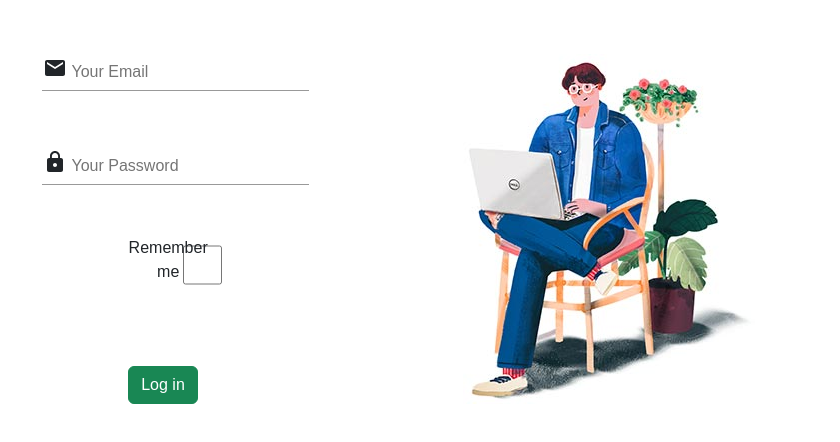
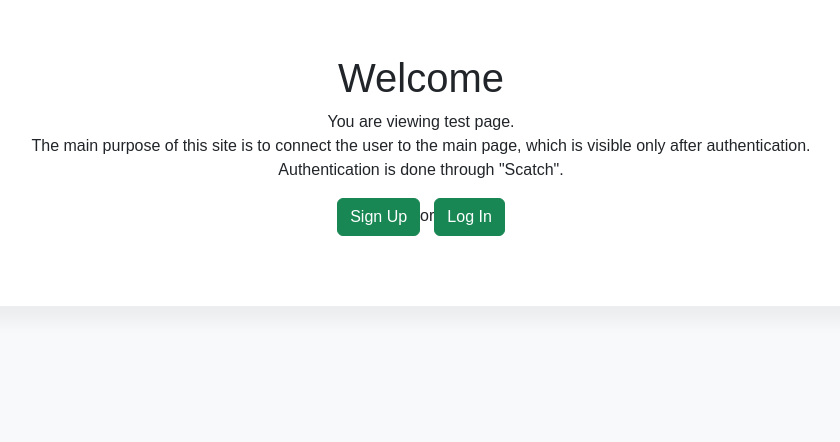
Before and after one commit to zanguraa/signup-login-form-stytch, a React (Create React App) app: page / in a window 1280 px wide. Shown: the part 166-608 px from the top of the page, without its empty margins (219-1059 px from the left). Built offline with nearby package versions, Linux system fonts and the light colour scheme; a web font is replaced by a local one.

Commit message:
feat: added routes

```diff
--- a/package.json
+++ b/package.json
@@ -17,6 +17,7 @@
     "bootstrap": "^5.3.2",
     "react": "^18.2.0",
     "react-dom": "^18.2.0",
+    "react-router-dom": "^6.16.0",
     "react-scripts": "5.0.1",
     "typescript": "^4.9.5",
     "web-vitals": "^2.1.4"
--- a/src/App.tsx
+++ b/src/App.tsx
@@ -3,11 +3,22 @@ import "./App.css";
 import Signup from "./pages/signup/Signup";
 import { Email, Lock } from "@mui/icons-material";
 import Login from "./pages/login/Login";
+import { BrowserRouter as Router, Route, Routes } from "react-router-dom";
+import WelcomePage from "./components/WelcomePage";
 
 function App() {
   return (
     <div className="App bg-body-tertiary">
-      {/* <div className="form-group">
+      <Router>
+        <Routes>
+          <Route path="/" element={<WelcomePage />} />
+          <Route path="/signup" element={<Signup />} />
+          <Route path="/login" element={<Login />} />
+        </Routes>
+        {/* <div className="form-group">
+
+
+        {/* <div className="form-group">
         <label htmlFor="email">
           <Email />
         </label>
@@ -19,8 +30,9 @@ function App() {
         </label>
         <input type="password" placeholder="Your Password" />
       </div> */}
-      {/* <Signup /> */}
-      <Login />
+        {/* <Signup /> */}
+        {/* <Login /> */}
+      </Router>
     </div>
   );
 }
--- /dev/null
+++ b/src/components/WelcomePage.tsx
@@ -0,0 +1,30 @@
+import React from "react";
+import { Link } from "react-router-dom";
+import "./welcome.css";
+
+const WelcomePage = () => {
+  return (
+    <div className="container">
+      <h1>Welcome </h1>
+      <p className="fw-light">
+        You are viewing test page.
+        <br />
+        The main purpose of this site is to connect the user to the main page,
+        which is visible only after authentication.
+        <br />
+        Authentication is done through "Scatch".
+      </p>
+      <div className="welcome-form">
+        <Link to="/signup">
+          <button className="welcome-btn btn btn-success">Sign Up</button>
+        </Link>
+        or
+        <Link to="/login">
+          <button className="welcome-btn btn btn-success">Log In</button>
+        </Link>
+      </div>
+    </div>
+  );
+};
+
+export default WelcomePage;
--- /dev/null
+++ b/src/components/welcome.css
@@ -0,0 +1,9 @@
+.container {
+  display: flex;
+  flex-direction: column;
+  position: relative;
+}
+
+.welcome-btn {
+  margin: 0;
+}
--- a/src/pages/login/Login.tsx
+++ b/src/pages/login/Login.tsx
@@ -2,6 +2,7 @@ import React from "react";
 import "../signup/signup.css";
 import signinImage from "../../assets/images/signin.jpg";
 import { Email, Lock } from "@mui/icons-material";
+import { Link } from "react-router-dom";
 
 const Login = () => {
   return (
@@ -15,20 +16,27 @@ const Login = () => {
         </div>
         <div className="form-group">
           <label htmlFor="password">
-
             <Lock />
           </label>
           <input type="password" placeholder="Your Password" />
         </div>
-        <div style={{ display: "flex", alignContent: "center" }}>
+        <div
+          style={{ width: "150px" }}
+          className="flex mt-2 align-items-start d-flex  justify-content-between"
+        >
           <label htmlFor="checkbox">Remember me</label>
-          <input id="checkbox" type="checkbox" />
+          <input style={{ width: "20px" }} id="checkbox" type="checkbox" />
         </div>
         <button className="btn btn-success">Log in</button>
       </div>
       <div>
         <img src={signinImage} alt="signup" />
       </div>
+      <div>
+        <p className="text-center mt-2">
+          Don't have an account? <Link to="/signup">Sign up</Link>
+        </p>
+      </div>
     </div>
   );
 };
--- a/src/pages/signup/Signup.tsx
+++ b/src/pages/signup/Signup.tsx
@@ -38,6 +38,11 @@ const Signup = () => {
       <div>
         <img src={signupImage} alt="signup" />
       </div>
+      <div>
+        <p className="text-center mt-2">
+          Already have an account? <a href="/login">Log in</a>
+        </p>
+      </div>
     </div>
   );
 };
--- a/src/pages/signup/signup.css
+++ b/src/pages/signup/signup.css
@@ -14,9 +14,11 @@ input:focus {
 .container {
   display: flex;
   flex-direction: column;
+  position: relative;
 }
 
 .btn {
+  margin-left: 20px;
   margin-top: 20px;
 }
 
@@ -25,6 +27,8 @@ input:focus {
   flex-direction: column;
   justify-content: space-between;
   align-items: center;
+  min-height: 250px;
+
 }
 
 @media screen and (min-width: 1000px) {
@@ -40,5 +44,6 @@ input:focus {
     margin-right: 100px;
     margin-left: 100px;
     min-width: 400px;
+    align-items: flex-start;
   }
 }
```
Also changed, not shown: 1 other file (tests, documents, lock files or other folders).
